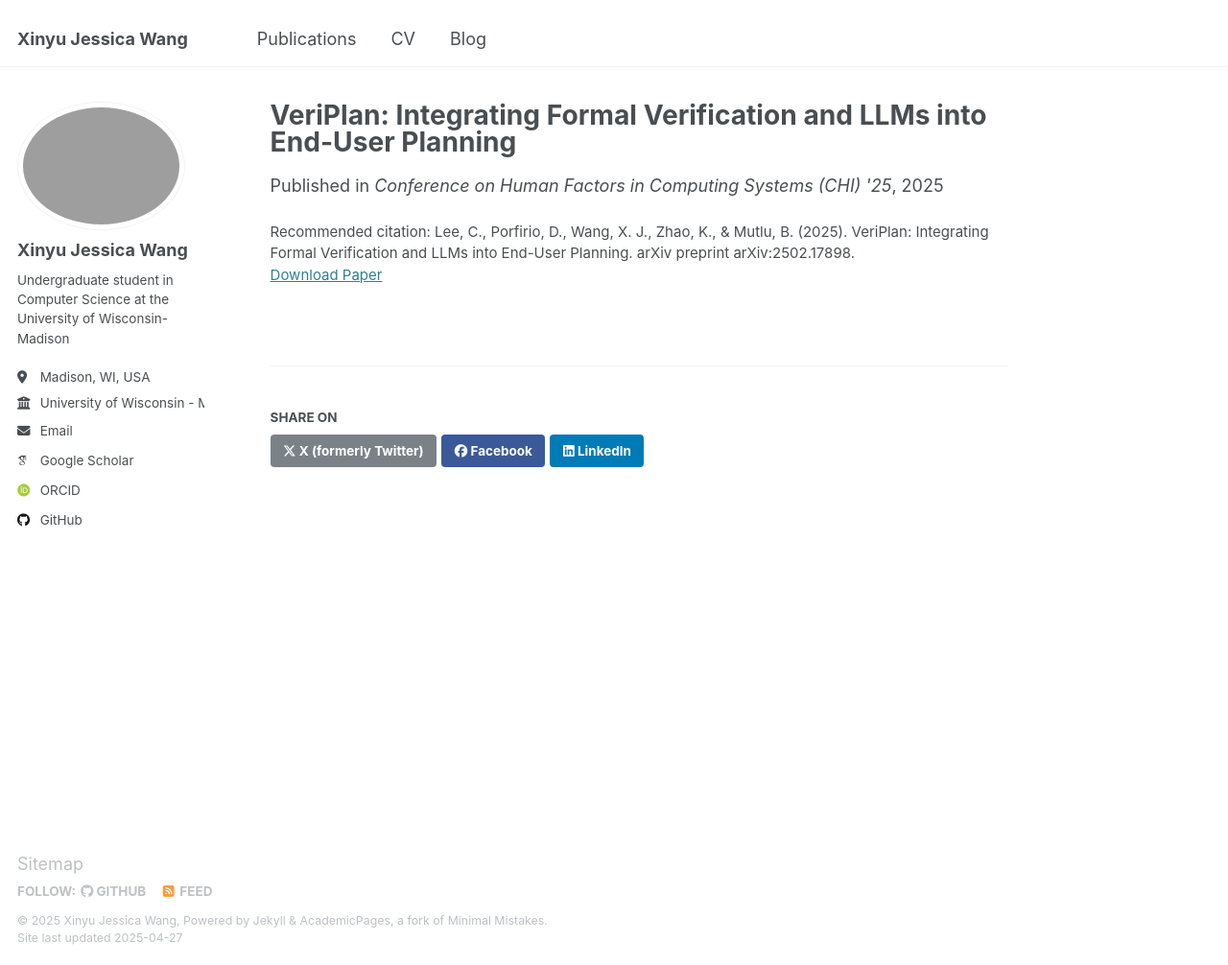
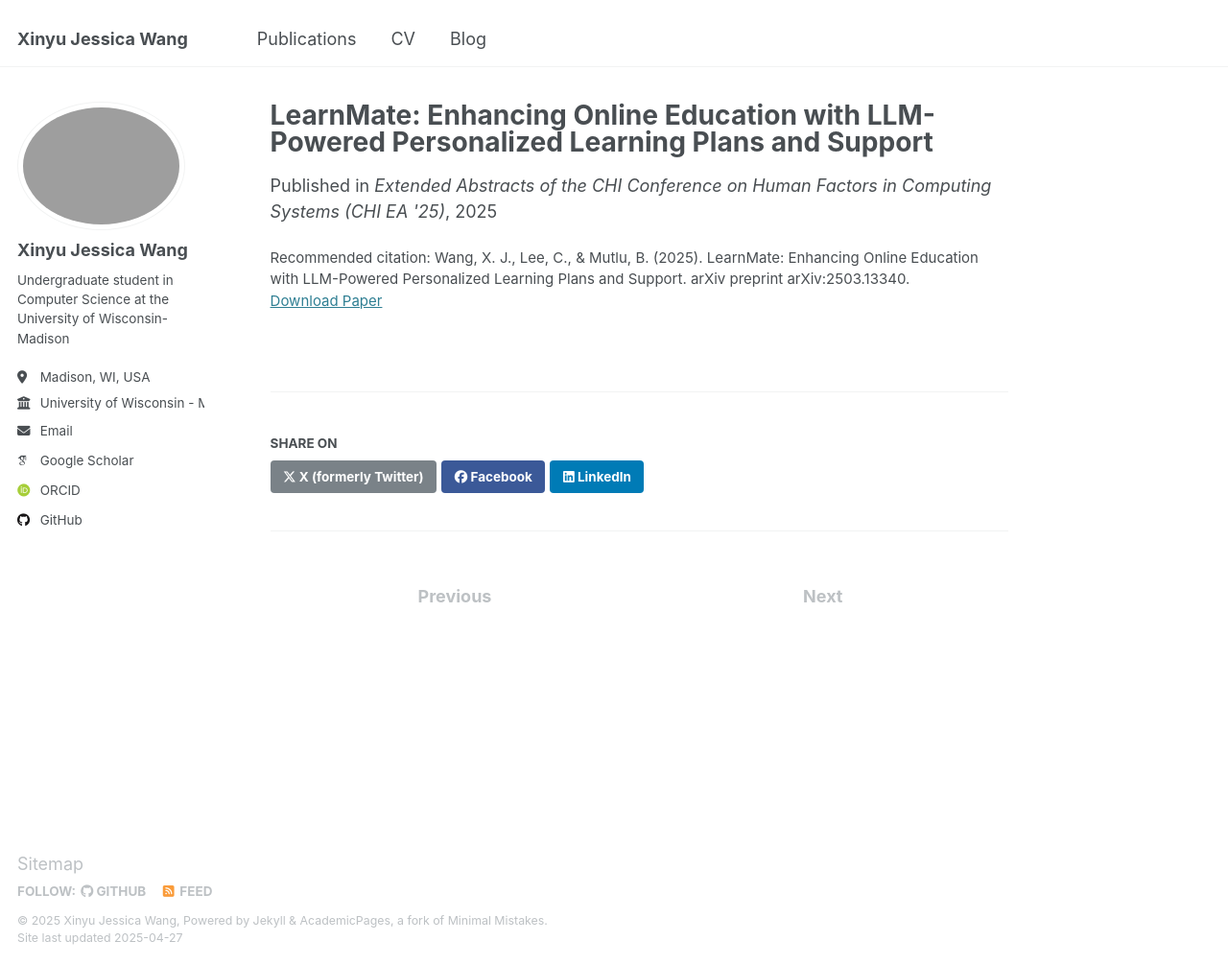
Before and after one commit to xwang2775/xwang2775.github.io, a Jekyll site: the page built from _publications/2024-02-18-paper-title-number-4.md, in a window 1280 px wide and 1006 px high. Shown: the whole window at 96% size. Built offline with Jekyll 4.4.1, drawn with Linux system fonts in a browser that asks for light colours; some web fonts are replaced.

Commit message:
update 2025/4/27

```diff
--- /dev/null
+++ b/_publications/2024-02-18-paper-title-number-4.md
@@ -0,0 +1,13 @@
+---
+title: "LearnMate: Enhancing Online Education with LLM-Powered Personalized Learning Plans and Support"
+collection: publications
+category: conferences
+permalink: /publication/2024-02-17-paper-title-number-4
+# excerpt: 'This paper is about fixing template issue #693.'
+date: 2025-03-17
+venue: "Extended Abstracts of the CHI Conference on Human Factors in Computing Systems (CHI EA '25)"
+paperurl: 'https://arxiv.org/abs/2502.17898'
+citation: 'Wang, X. J., Lee, C., & Mutlu, B. (2025). LearnMate: Enhancing Online Education with LLM-Powered Personalized Learning Plans and Support. arXiv preprint arXiv:2503.13340.'
+---
+
+<!-- The contents above will be part of a list of publications, if the user clicks the link for the publication than the contents of section will be rendered as a full page, allowing you to provide more information about the paper for the reader. When publications are displayed as a single page, the contents of the above "citation" field will automatically be included below this section in a smaller font. -->
```
Also changed, not shown: _pages/about.md (+4 -0 lines), _publications/2024-02-17-paper-title-number-4 copy.md (renamed from _publications/2024-02-17-paper-title-number-4.md).
